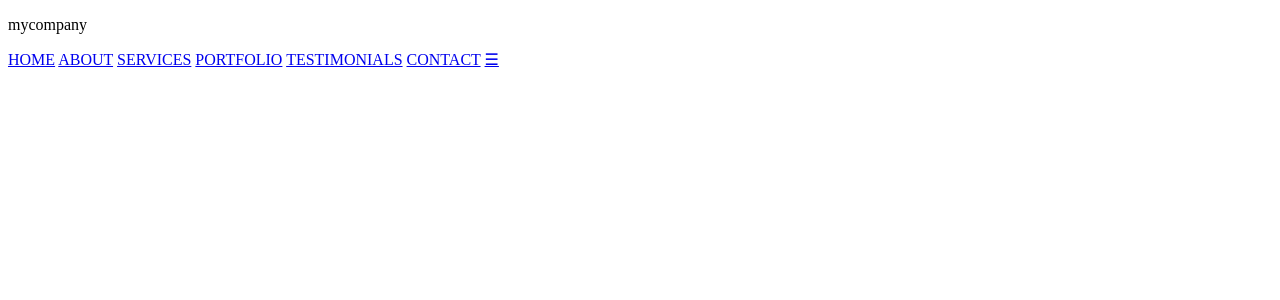
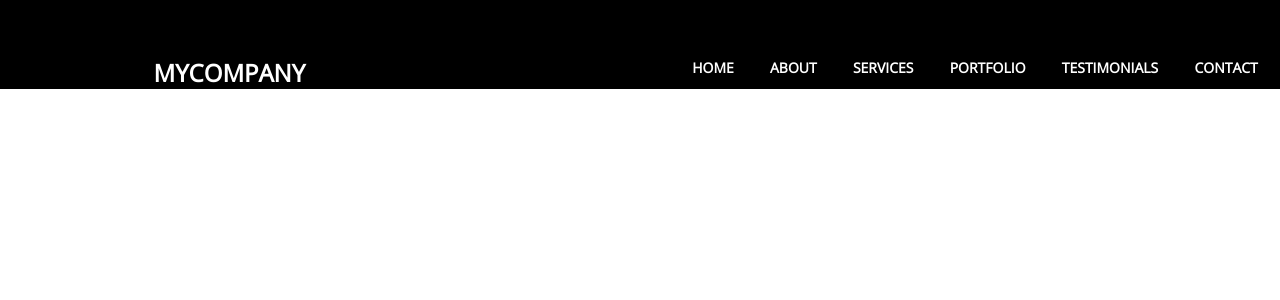
Before and after one commit to arsnvv/advance-fire-group.github.io, a PHP site: page / in a window 1280 px wide. Shown: the top 300 px of the page. Run offline with PHP 8.4, Linux system fonts and the light colour scheme.

Commit message:
Update style.css

```diff
--- a/css/style.css
+++ b/css/style.css
@@ -1,28 +1,95 @@
-<!DOCTYPE html>
-<html>
-    <head>
-		<meta charset = "utf-8">
-        <title>MyCompany</title>
-		<link rel="stylesheet" href="css/style.css" type="text/css">
-		<link href="https://fonts.googleapis.com/css?family=Open+Sans&display=swap" rel="stylesheet">
-    </head>
-    <body>
-		<header>
-			<div class="header__logo"><p>mycompany</p></div>
-			<nav>
-				<div class="topnav" id="myTopnav">
-					<a href="#">HOME</a>
-					<a href="#">ABOUT</a>
-					<a href="#">SERVICES</a>
-					<a href="#">PORTFOLIO</a>
-					<a href="#">TESTIMONIALS</a>
-					<a href="#">CONTACT</a>
-					<a href="#" id="menu" class="icon">&#9776;</a>
-				</div>
-			</nav>
-		</header>
+* {
+	margin: 0;
+	padding:0;
+}
+
+a {
+	text-decoration: none;
+}
+
+li {
+	list-style: none;
+}
+
+body {
+	font-family: 'Open Sans', sans-serif;
+}
+header {
+	width: 100%;
+	background: #000;
+	display: flex;
+}
+.header__logo {
+	text-transform: uppercase;
+	color: #fff;
+	font-weight: 800;
+	font-size: 24px;
+	cursor: pointer;
+	margin-top: 56px;
+	margin-left: 12%;
+}
+
+nav {
+	margin-top: 56px;
+	margin-left: 29%;
+}
+
+.topnav a {
+	color: #fff;
+	text-align: center;
+	padding: 12px 16px;
+	font-size: 14px;
+	font-weight: bold;
+}
+
+.topnav a:hover {
+		border-bottom: 3px solid #fcac45;
+}
+
+.topnav .icon {
+	display: none;
+}
 
 
-		<script src="js/script.js"></script>
-    </body>
-</html>
+
+@media screen and (max-width: 1200px) {
+	nav {
+		margin-left: 20%;
+	}
+}
+
+
+
+@media screen and (max-width: 1010px) {
+	.topnav a {
+		display: none;
+	}
+	.topnav a.icon {
+		float: right;
+		margin-top: -17px;
+		display: block;
+		color: #fff;
+		font-size: 25px;
+	}
+	nav {
+		width: 100%;
+	}
+	.topnav.responsive {
+		position: relative;
+		top: 50px;
+		left: -200px;
+	}
+	header .topnav.responsive {
+		height: 340px;
+	}
+	.topnav.responsive a.icon{
+		position: absolute;
+		top: -50px;
+		right: -200px;
+	}
+	.topnav.responsive a{
+		float: none;
+		display: block;
+		text-align: left;
+	}
+}
```
